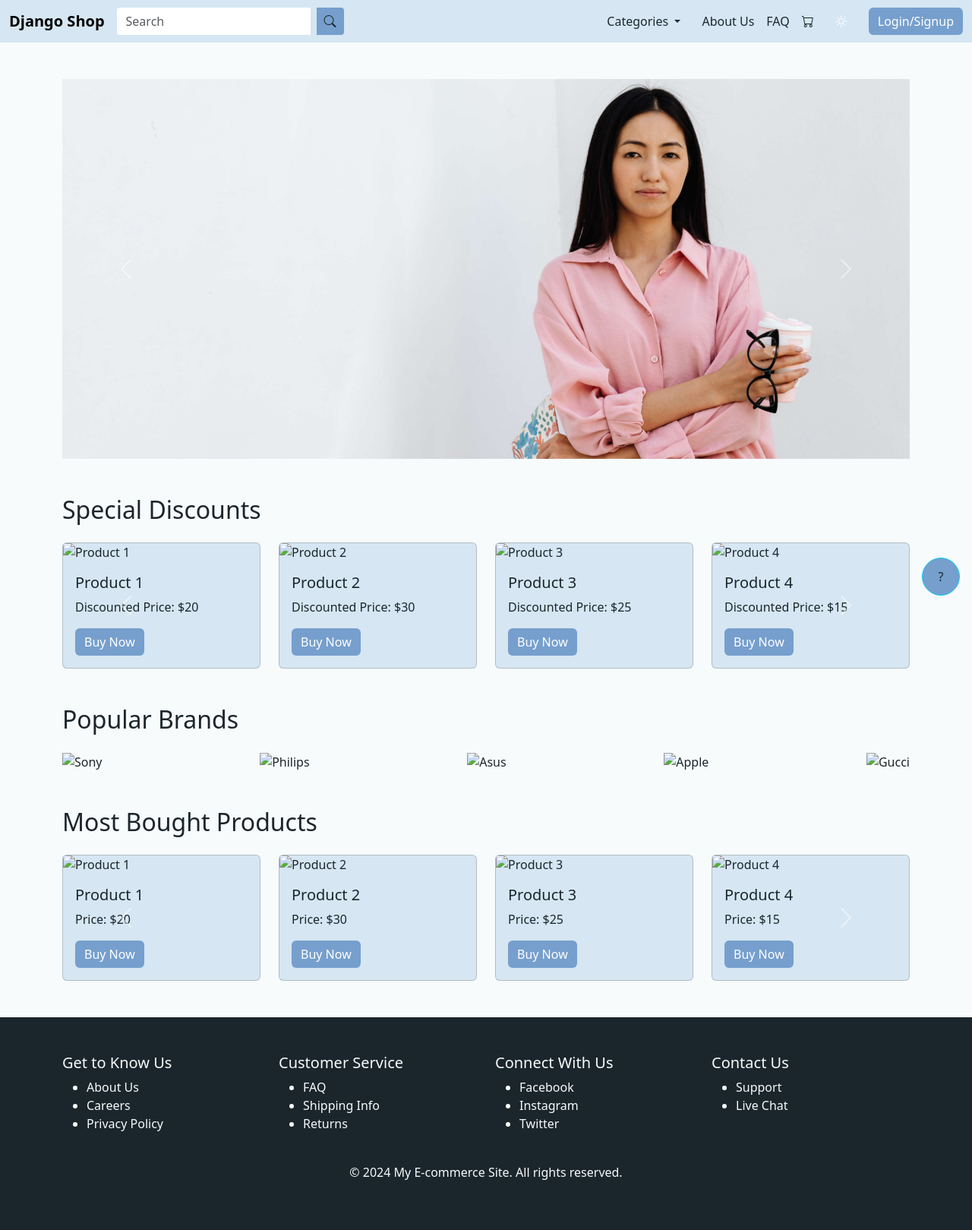
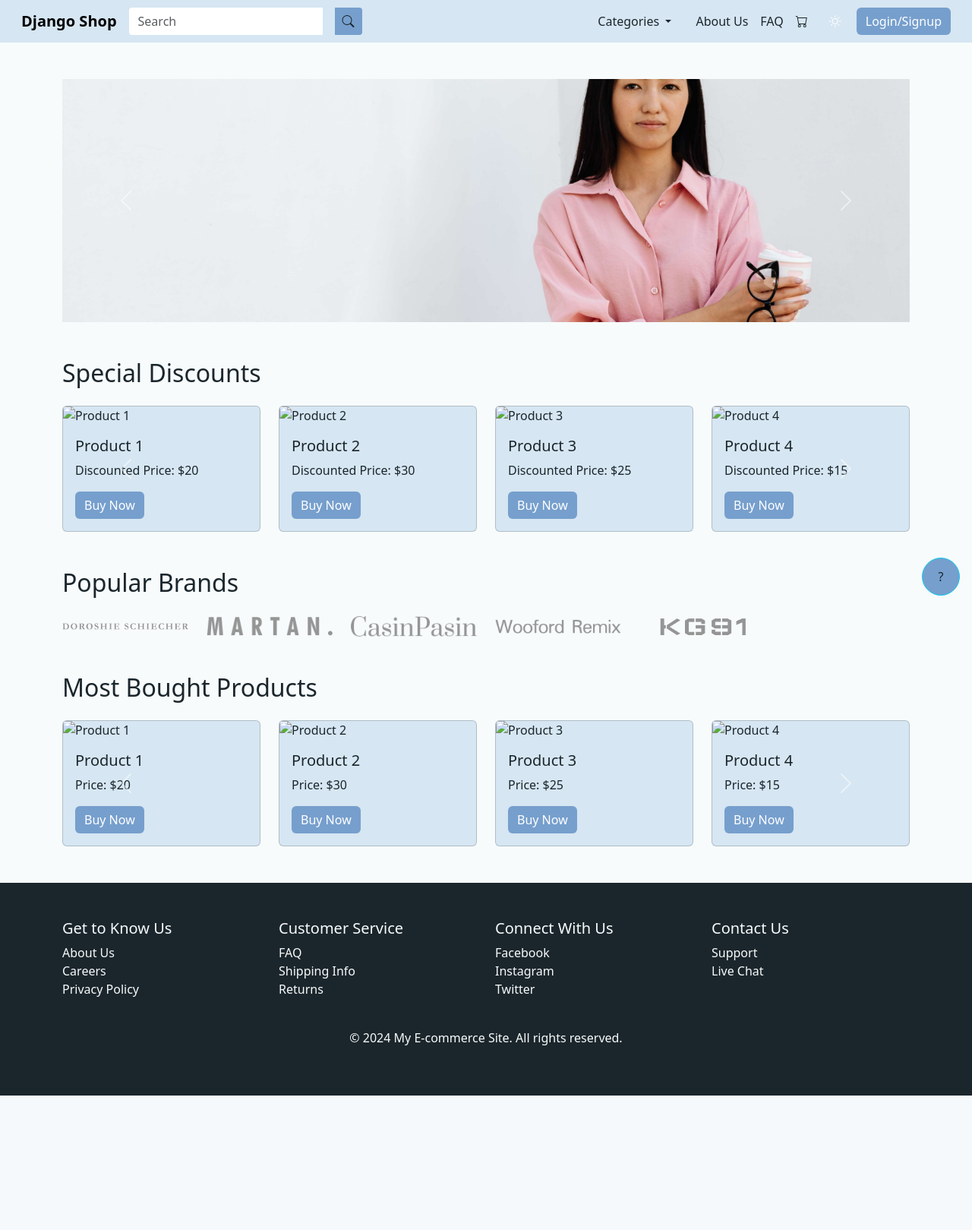
Before and after one commit to erfanghorbanee/Django-Shop, a Django app: page / in a window 1280 px wide. Shown: the whole page at 76% size. After the commit the page ends 1442 px from the top, so only its background shows below. Run offline with Django 5.2, Linux system fonts and the light colour scheme; some libraries are stand-ins or nearby versions.

Commit message:
Make HomePage Responsive using Bootstrap

```diff
--- a/Django-Shop/static/css/styles.css
+++ b/Django-Shop/static/css/styles.css
@@ -25,19 +25,29 @@ body {
     color: var(--text-color);
 }
 
+/* Navbar */
 .navbar {
     background-color: var(--secondary-color);
+    padding: 0.5rem 1rem;
 }
 
-/* Navbar links (including Categories, FAQ, About Us) */
 .navbar .nav-link,
 .navbar .dropdown-toggle {
     color: var(--link-color);
 }
 
 .navbar .nav-link:hover,
-.navbar:hover {
+.navbar .dropdown-toggle:hover {
     color: var(--primary-color);
+}
+
+.navbar .navbar-nav {
+    align-items: center;
+}
+
+/* Fix Spacing between Buttons */
+.navbar .btn {
+    margin-left: 0.5rem;
 }
 
 /* Dropdown Menu Styles */
@@ -88,7 +98,7 @@ body {
 }
 
 .banner-section .carousel-item img {
-    height: 500px;
+    height: 320px;
     object-fit: cover;
 }
 
--- a/Django-Shop/templates/home/index.html
+++ b/Django-Shop/templates/home/index.html
@@ -13,22 +13,30 @@
 <body class="light-theme">
 
     <!-- Header -->
-    <header class="navbar navbar-expand-lg navbar-light">
+<!-- Header -->
+<header class="navbar navbar-expand-lg">
     <div class="container-fluid">
         <a class="navbar-brand" href="#"><strong>Django Shop</strong></a>
 
-            <form class="d-flex me-auto">
+        <!-- Navbar Toggler for Small Screens -->
+        <button class="navbar-toggler" type="button" data-bs-toggle="collapse" data-bs-target="#navbarNav" aria-controls="navbarNav" aria-expanded="false" aria-label="Toggle navigation">
+            <span class="navbar-toggler-icon"></span>
+        </button>
+
+        <!-- Navbar Collapse -->
+        <div class="collapse navbar-collapse" id="navbarNav">
+            <form class="d-flex me-auto my-2 my-lg-0">
                 <input class="form-control me-2 search-input" type="search" placeholder="Search" aria-label="Search">
                 <button class="btn btn-primary search-btn" type="submit">
                     <i class="bi bi-search"></i>
                 </button>
             </form>
 
-            <div class="d-flex align-items-center">
-                <div class="dropdown me-3">
-                    <button class="btn btn-secondary dropdown-toggle" type="button" id="dropdownCategories" data-bs-toggle="dropdown" aria-expanded="false">
+            <ul class="navbar-nav ms-auto">
+                <li class="nav-item dropdown me-3">
+                    <a class="nav-link dropdown-toggle" href="#" id="dropdownCategories" role="button" data-bs-toggle="dropdown" aria-expanded="false">
                         Categories
-                    </button>
+                    </a>
                     <ul class="dropdown-menu" aria-labelledby="dropdownCategories">
                         <li class="dropdown-submenu">
                             <a class="dropdown-item dropdown-toggle" href="#">Category 1</a>
@@ -46,14 +54,25 @@
                         </li>
                         <li><a class="dropdown-item" href="#">Category 3</a></li>
                     </ul>
-                </div>
-                <a href="#" class="nav-link me-3">About Us</a>
-                <a href="#" class="nav-link me-3">FAQ</a>
-                <a href="#" class="nav-link me-3"><i class="bi bi-cart"></i></a>
-                <button id="themeToggle" class="btn btn-secondary me-3">
+                </li>
+                <li class="nav-item">
+                    <a href="#" class="nav-link">About Us</a>
+                </li>
+                <li class="nav-item">
+                    <a href="#" class="nav-link">FAQ</a>
+                </li>
+                <li class="nav-item">
+                    <a href="#" class="nav-link"><i class="bi bi-cart"></i></a>
+                </li>
+                <li class="nav-item">
+                    <button id="themeToggle" class="btn btn-secondary">
                         <i class="bi bi-brightness-high" id="themeIcon"></i>
                     </button>
-                <button class="btn btn-primary" data-bs-toggle="modal" data-bs-target="#authModal">Login/Signup</button>
+                </li>
+                <li class="nav-item">
+                    <a href="/login" class="btn btn-primary">Login/Signup</a>
+                </li>
+            </ul>
         </div>
     </div>
 </header>
@@ -92,7 +111,7 @@
                 <div class="carousel-inner">
                     <div class="carousel-item active">
                         <div class="row">
-                            <div class="col-md-3">
+                            <div class="col-12 col-md-6 col-lg-3">
                                 <div class="card">
                                     <img src="https://via.placeholder.com/300?text=Product+1" class="card-img-top" alt="Product 1">
                                     <div class="card-body">
@@ -102,7 +121,7 @@
                                     </div>
                                 </div>
                             </div>
-                            <div class="col-md-3">
+                            <div class="col-12 col-md-6 col-lg-3">
                                 <div class="card">
                                     <img src="https://via.placeholder.com/300?text=Product+2" class="card-img-top" alt="Product 2">
                                     <div class="card-body">
@@ -112,7 +131,7 @@
                                     </div>
                                 </div>
                             </div>
-                            <div class="col-md-3">
+                            <div class="col-12 col-md-6 col-lg-3">
                                 <div class="card">
                                     <img src="https://via.placeholder.com/300?text=Product+3" class="card-img-top" alt="Product 3">
                                     <div class="card-body">
@@ -122,7 +141,7 @@
                                     </div>
                                 </div>
                             </div>
-                            <div class="col-md-3">
+                            <div class="col-12 col-md-6 col-lg-3">
                                 <div class="card">
                                     <img src="https://via.placeholder.com/300?text=Product+4" class="card-img-top" alt="Product 4">
                                     <div class="card-body">
@@ -150,12 +169,22 @@
         <!-- Popular Brands Section -->
         <section class="brands-section mb-5">
             <h2 class="mb-4">Popular Brands</h2>
-            <div class="d-flex justify-content-between">
-                <img src="https://via.placeholder.com/150x80?text=Sony" alt="Sony" class="brand-logo">
-                <img src="https://via.placeholder.com/150x80?text=Philips" alt="Philips" class="brand-logo">
-                <img src="https://via.placeholder.com/150x80?text=Asus" alt="Asus" class="brand-logo">
-                <img src="https://via.placeholder.com/150x80?text=Apple" alt="Apple" class="brand-logo">
-                <img src="https://via.placeholder.com/150x80?text=Gucci" alt="Gucci" class="brand-logo">
+            <div class="row text-center">
+                <div class="col-6 col-md-4 col-lg-2">
+                    <img src="{% static 'images/brand1.png' %}" alt="Sony" class="brand-logo img-fluid">
+                </div>
+                <div class="col-6 col-md-4 col-lg-2">
+                    <img src="{% static 'images/brand2.png' %}" alt="Philips" class="brand-logo img-fluid">
+                </div>
+                <div class="col-6 col-md-4 col-lg-2">
+                    <img src="{% static 'images/brand3.png' %}" alt="Asus" class="brand-logo img-fluid">
+                </div>
+                <div class="col-6 col-md-4 col-lg-2">
+                    <img src="{% static 'images/brand4.png' %}" alt="Apple" class="brand-logo img-fluid">
+                </div>
+                <div class="col-6 col-md-4 col-lg-2">
+                    <img src="{% static 'images/brand5.png' %}" alt="Gucci" class="brand-logo img-fluid">
+                </div>
             </div>
         </section>
 
@@ -166,7 +195,7 @@
                 <div class="carousel-inner">
                     <div class="carousel-item active">
                         <div class="row">
-                            <div class="col-md-3">
+                            <div class="col-12 col-md-6 col-lg-3">
                                 <div class="card">
                                     <img src="https://via.placeholder.com/300?text=Product+1" class="card-img-top" alt="Product 1">
                                     <div class="card-body">
@@ -176,7 +205,7 @@
                                     </div>
                                 </div>
                             </div>
-                            <div class="col-md-3">
+                            <div class="col-12 col-md-6 col-lg-3">
                                 <div class="card">
                                     <img src="https://via.placeholder.com/300?text=Product+2" class="card-img-top" alt="Product 2">
                                     <div class="card-body">
@@ -186,7 +215,7 @@
                                     </div>
                                 </div>
                             </div>
-                            <div class="col-md-3">
+                            <div class="col-12 col-md-6 col-lg-3">
                                 <div class="card">
                                     <img src="https://via.placeholder.com/300?text=Product+3" class="card-img-top" alt="Product 3">
                                     <div class="card-body">
@@ -196,7 +225,7 @@
                                     </div>
                                 </div>
                             </div>
-                            <div class="col-md-3">
+                            <div class="col-12 col-md-6 col-lg-3">
                                 <div class="card">
                                     <img src="https://via.placeholder.com/300?text=Product+4" class="card-img-top" alt="Product 4">
                                     <div class="card-body">
@@ -226,33 +255,33 @@
     <footer class="footer py-5">
         <div class="container">
             <div class="row">
-                <div class="col-md-3">
+                <div class="col-6 col-md-3">
                     <h5>Get to Know Us</h5>
-                    <ul>
+                    <ul class="list-unstyled">
                         <li><a href="#">About Us</a></li>
                         <li><a href="#">Careers</a></li>
                         <li><a href="#">Privacy Policy</a></li>
                     </ul>
                 </div>
-                <div class="col-md-3">
+                <div class="col-6 col-md-3">
                     <h5>Customer Service</h5>
-                    <ul>
+                    <ul class="list-unstyled">
                         <li><a href="#">FAQ</a></li>
                         <li><a href="#">Shipping Info</a></li>
                         <li><a href="#">Returns</a></li>
                     </ul>
                 </div>
-                <div class="col-md-3">
+                <div class="col-6 col-md-3">
                     <h5>Connect With Us</h5>
-                    <ul>
+                    <ul class="list-unstyled">
                         <li><a href="#">Facebook</a></li>
                         <li><a href="#">Instagram</a></li>
                         <li><a href="#">Twitter</a></li>
                     </ul>
                 </div>
-                <div class="col-md-3">
+                <div class="col-6 col-md-3">
                     <h5>Contact Us</h5>
-                    <ul>
+                    <ul class="list-unstyled">
                         <li><a href="#">Support</a></li>
                         <li><a href="#">Live Chat</a></li>
                     </ul>
```
Also changed, not shown: other parts of Django-Shop/static/css/styles.css (+2 -7 lines), other parts of Django-Shop/templates/home/index.html (+5 -5 lines), Django-Shop/static/images/banner3.jpg (renamed from Django-Shop/static/images/video-image.jpg), Django-Shop/static/images/main-logo.png (deleted). Lines whose indentation alone changed are shown as unchanged.
